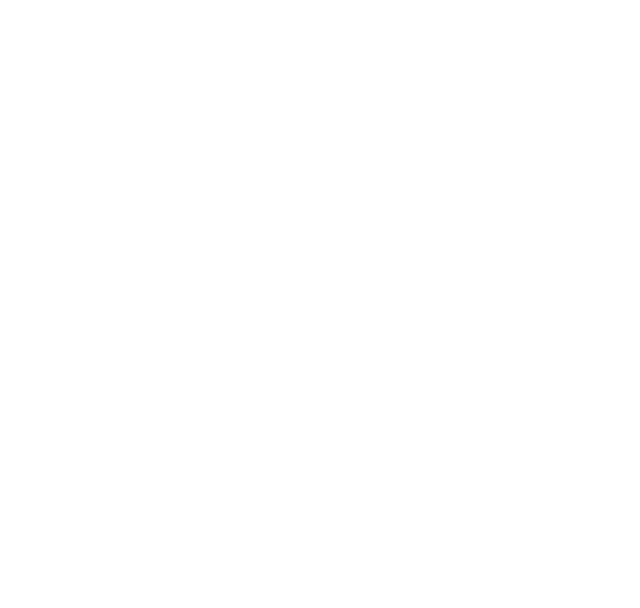
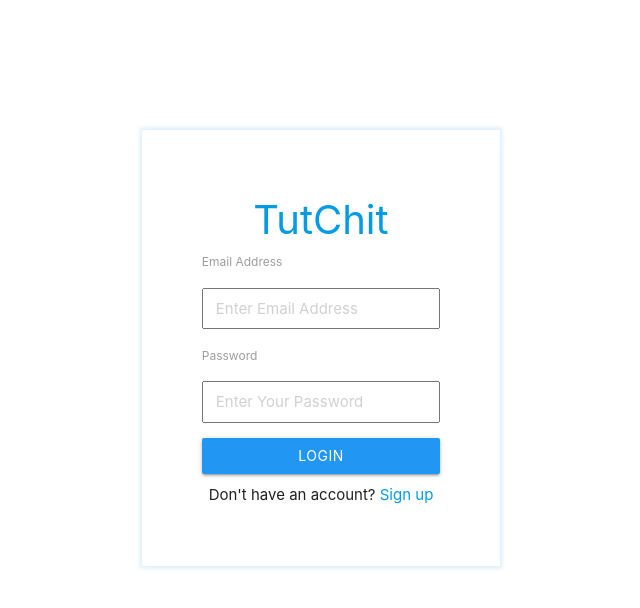
Before and after one commit to fatima-ola/tutchit, a React (Create React App) app: page /login in a window 1280 px wide. Shown: the top 608 px of the page, without its empty margins (319-959 px from the left). Built offline with nearby package versions, Linux system fonts and the light colour scheme.

Commit message:
setup firebase

```diff
--- a/package.json
+++ b/package.json
@@ -6,6 +6,7 @@
     "@testing-library/jest-dom": "^4.2.4",
     "@testing-library/react": "^9.3.2",
     "@testing-library/user-event": "^7.1.2",
+    "firebase": "^8.0.2",
     "materialize-css": "^1.0.0-rc.2",
     "react": "^16.14.0",
     "react-dom": "^16.14.0",
--- a/src/App.css
+++ b/src/App.css
@@ -41,14 +41,16 @@
   padding-top: 80px;
 }
 
-.signup {
+.signup,
+.signin {
   width: 40%;
   margin: 50px auto;
   padding: 60px;
   box-shadow: 0 0 4px 2px rgba(38, 153, 251, 0.18);
 }
 
-.signup-title {
+.signup-title,
+.signin-title {
   display: block;
   text-align: center;
   font-size: 40px;
@@ -59,7 +61,8 @@
   padding: 10px 12px;
 }
 
-.buttonSignup {
+.buttonSignup,
+.buttonLogin {
   width: 100%;
   margin-bottom: 10px;
 }
--- a/src/App.js
+++ b/src/App.js
@@ -16,7 +16,7 @@
           <Route path="/signup">
             <Signup />
           </Route>
-          <Route path="/signin">
+          <Route path="/login">
             <Signin />
           </Route>
         </Switch>
--- a/src/components/HeroSection/HeroSection.js
+++ b/src/components/HeroSection/HeroSection.js
@@ -6,7 +6,7 @@
         <div className="banner">
            <div className="banner-left">
                <h2 className="white-text">Become a Fullstack Developer with TutChit</h2>
-               <ButtonSection text="Get Started"/>
+               <ButtonSection text="Get Started" className="red"/>
 
 
             </div>
--- a/src/components/Navbar/Navigation.js
+++ b/src/components/Navbar/Navigation.js
@@ -37,7 +37,7 @@
             <a href="testimonial" className="black-text">
                 Testimonial
             </a>
-            <NavLink to="/signin" className="black-text">
+            <NavLink to="/login" className="black-text">
                 Login
             </NavLink>
             <NavLink to="/signup" className="black-text">
--- a/src/components/Signin/Signin.js
+++ b/src/components/Signin/Signin.js
@@ -12,8 +12,8 @@
                 <NavLink to="/" className="signup-title">TutChit</NavLink>
                 <TextInputSection placeholder="Enter Email Address" type="email" label="Email Address"/>
                 <TextInputSection  placeholder="Enter Your Password" type="password" label="Password"/>
-                <ButtonSection text="Signup" className="buttonSignup blue"/>
-                <p className="center-align">Already have an account? <a href="/login">Signin</a></p>
+                <ButtonSection text="Login" className="buttonLogin blue"/>
+                <p className="center-align">Don't have an account? <a href="/signup">Sign up</a></p>
             </div>
         </form>
     </div>
--- a/src/components/Signup/Signup.js
+++ b/src/components/Signup/Signup.js
@@ -8,7 +8,7 @@
         <div className="container">
             <form>
                 <div className="signup">
-                    <NavLink to="/" className="signup-title">TutChit</NavLink>
+                    <NavLink to="/" className="signin-title">TutChit</NavLink>
                     <TextInputSection placeholder="Enter Your Full Name" type="text" label="Full Name"/>
                     <TextInputSection placeholder="Enter Email Address" type="email" label="Email Address"/>
                     <TextInputSection  placeholder="Enter Your Password" type="password" label="Password"/>
```
Also changed, not shown: src/config/firebase.js (added, +20 -0 lines), 1 other file (tests, documents, lock files or other folders).
